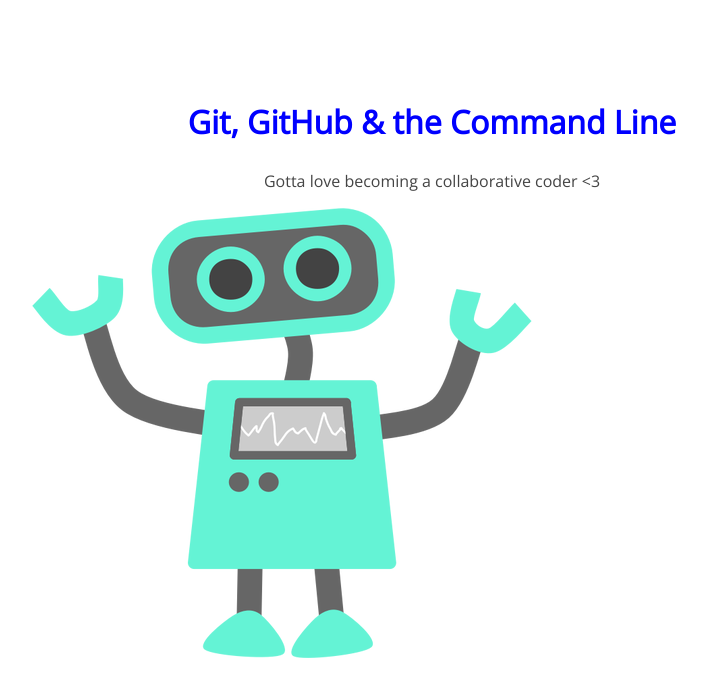
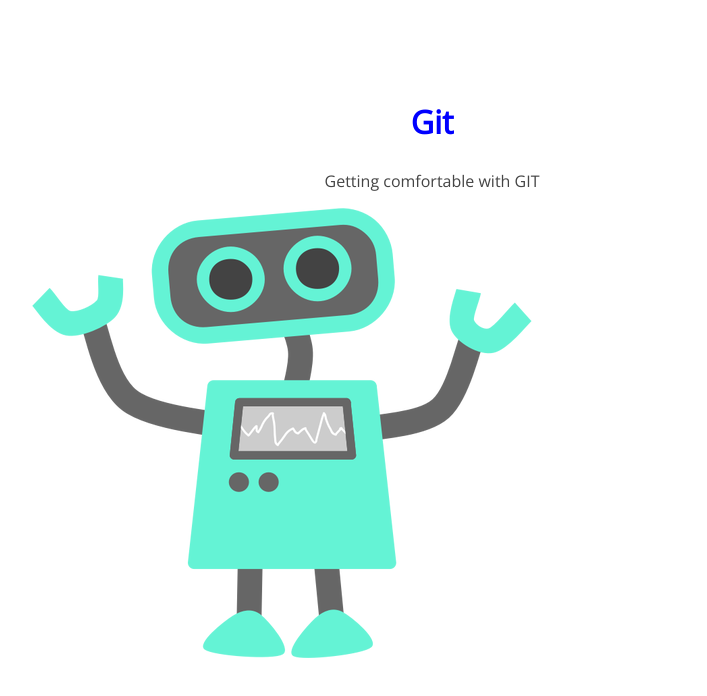
Before and after one commit to Inshsura/105-project, a plain HTML site: page index.html in a window 1280 px wide. Shown: the whole page, without its empty margins (208-915 px from the left). Drawn offline with nearby package versions, Linux system fonts and the light colour scheme.

Commit message:
h1 and p text change

```diff
--- a/index.html
+++ b/index.html
@@ -8,8 +8,8 @@
 </head>
 <body>
 	<section>
-		<h1>Git, GitHub & the Command Line</h1>
-		<p>Gotta love becoming a collaborative coder <3</p>
+		<h1>Git</h1>
+		<p>Getting comfortable with GIT</p>
 		<img src="img/happy-blue-robot.png">
 	</section>
 </body>
```
